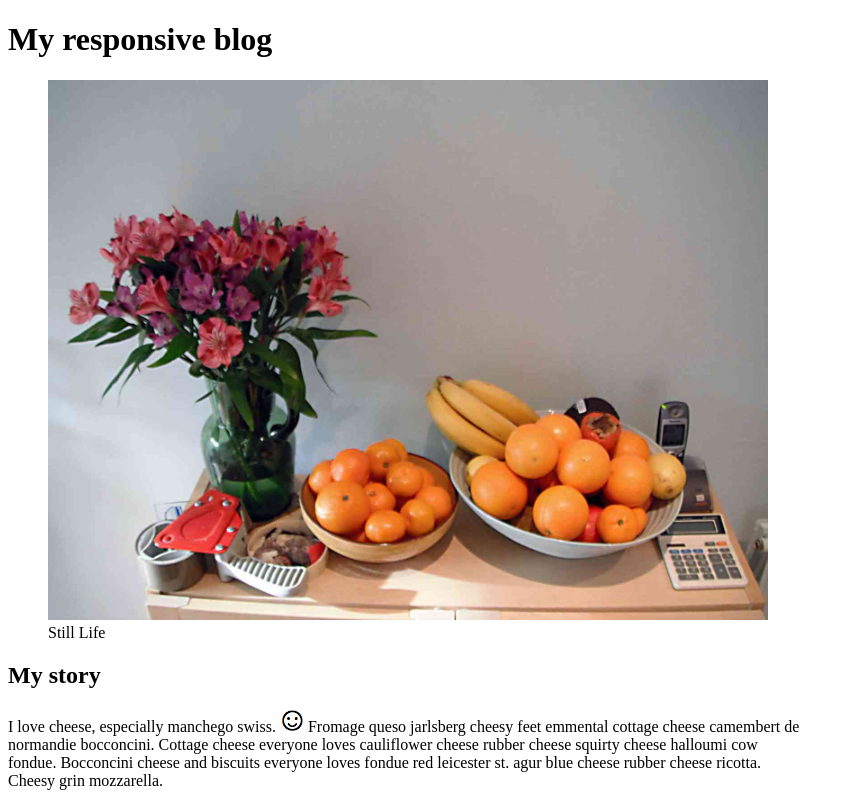
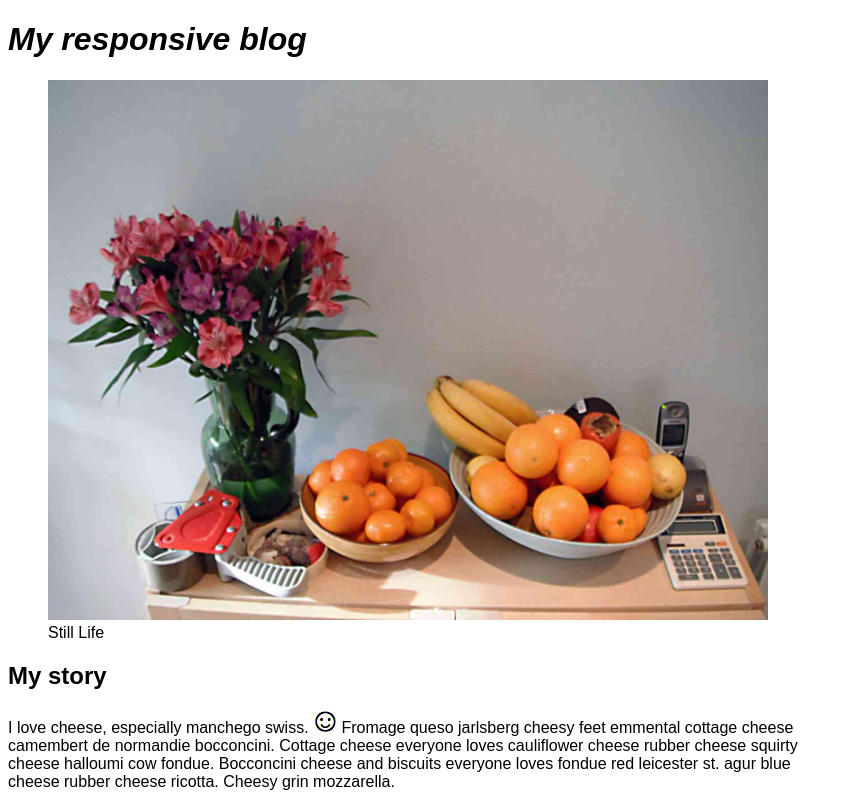
Before and after one commit to arodr967/RI-Project, a website: page index.html in a window 1280 px wide. Shown: the top 800 px of the page, without its empty margins (0-854 px from the left). Drawn offline with Linux system fonts and the light colour scheme.

Commit message:
added some styles

```diff
--- a/Gruntfile.js
+++ b/Gruntfile.js
@@ -4,6 +4,8 @@
   "grunt" alone creates a new, completed images directory
   "grunt clean" removes the images directory
   "grunt responsive_images" re-processes images without removing the old ones
+
+  NEED TO RUN THIS COMMAND ON COMMAND PROMPT ON WINDOWS INSTEAD OF GIT BASH
 */
 
 module.exports = function(grunt) {
--- a/css/main.css
+++ b/css/main.css
@@ -12,11 +12,15 @@ I've left some boilerplate below for you.
 
 */
 
-body {}
+body {
+	font-family: sans-serif;
+}
 article {
     width: 50em;
 }
-h1 {}
+h1 {
+	font-style: italic;
+}
 img {
     max-width: 100%;
 }
```
